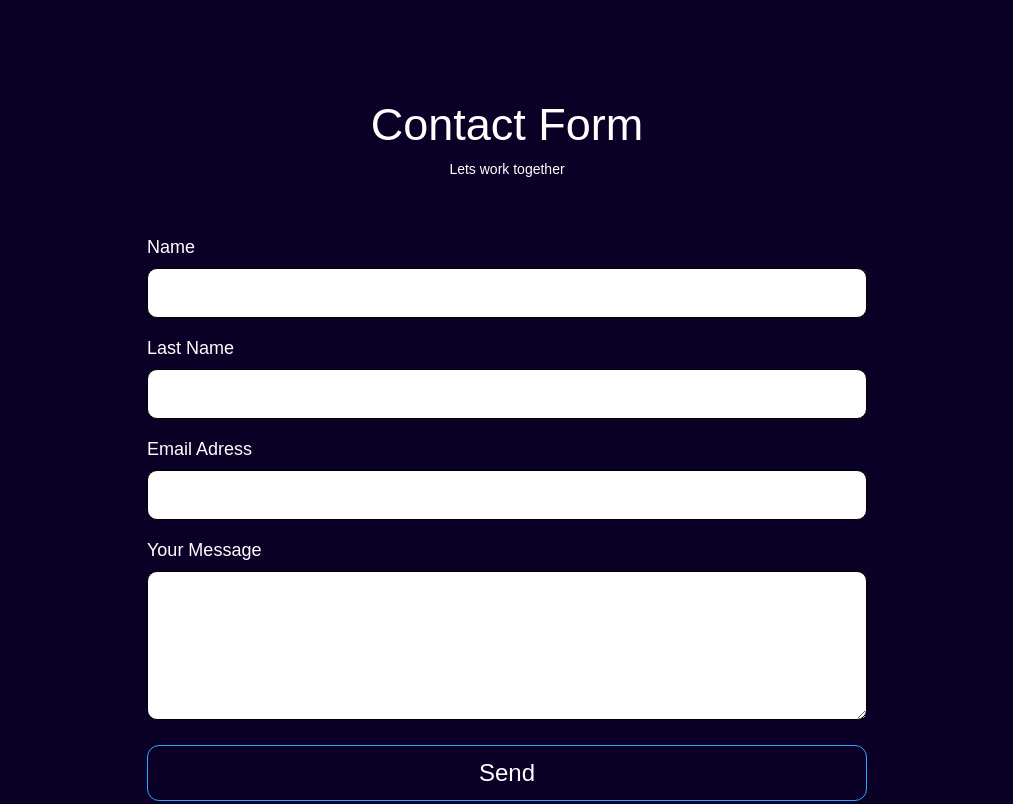
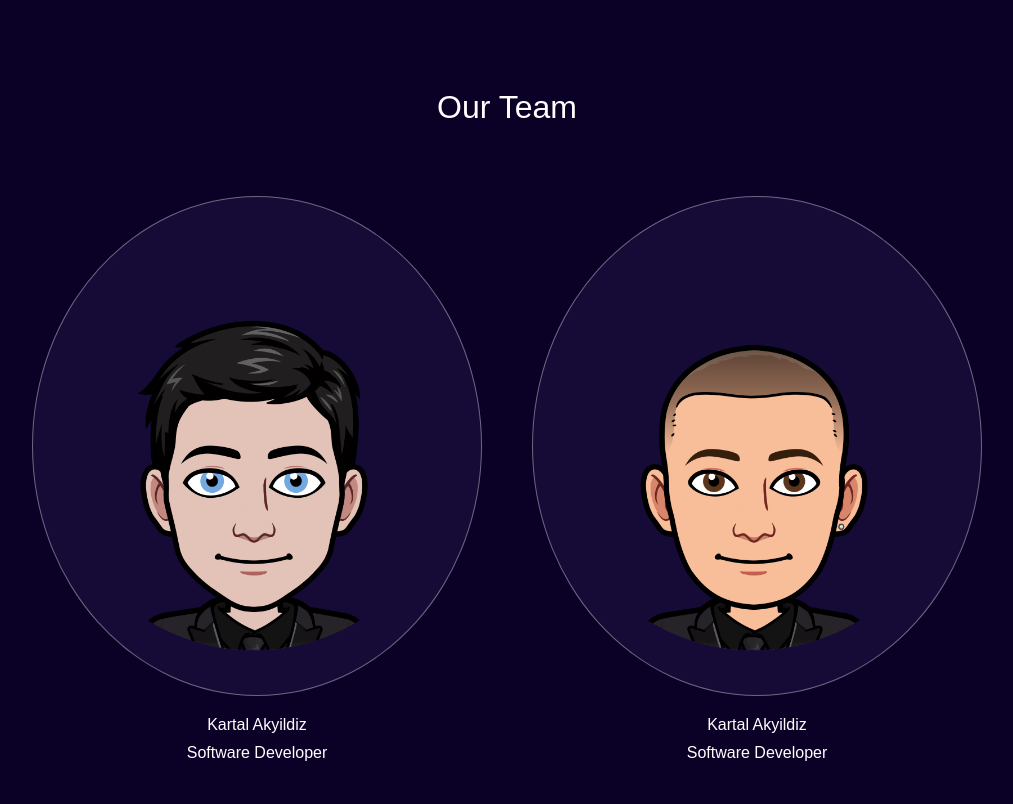
Before and after one commit to batusoyarslan/BKDevs, a plain HTML site: page index.html in a window 1280 px wide. Shown: the part 3260-4064 px from the top of the page, without its empty margins (133-1146 px from the left). Drawn offline with Linux system fonts and the light colour scheme; a script that the page names is missing; a web font is replaced by a local one.

Commit message:
team kismi eklendi

```diff
--- a/index.css
+++ b/index.css
@@ -681,3 +681,51 @@ h3 {
         width: 100%;
     }
 }
+
+
+.team-section{
+    display: flex;
+    flex-direction: column;
+    justify-content: center;
+    align-items: center;
+    color: white;
+    padding: 80px 0;
+}
+
+.circles{
+    display: flex;
+    gap: 50px;
+    padding: 70px 0;
+}
+
+.circle-container {
+    display: flex;
+    flex-direction: column;
+    align-items: center;
+    gap: 10px;
+}
+
+.circle {
+    width: 450px;
+    height: 500px;
+    border-radius: 50%;
+    background-color: #160b37;
+    display: flex;
+    justify-content: center;
+    align-items: center;
+    overflow: hidden;
+    border: 0.2px solid rgba(255, 255, 255, 0.371);
+}
+
+.circle img {
+    width: 100%;
+    height: auto;
+}
+
+.circle-p{
+    padding: 10px 0;
+    text-align: center;
+    display: flex;
+    flex-direction: column;
+    gap: 10px;
+}
--- a/index.html
+++ b/index.html
@@ -176,6 +176,32 @@
     </div>
 </div>
 <div class="container">
+    <div class="team-section">
+        <h1>Our Team</h1>
+        <div class="circles">
+            <div class="circle-container">
+                <div class="circle">
+                    <img src="assets/kartal.png" alt="">
+                </div>
+                <div class="circle-p">
+                    <p>Kartal Akyildiz</p>
+                    <p>Software Developer</p>
+                </div>
+            </div>
+            <div class="circle-container">
+                <div class="circle">
+                    <img src="assets/batu.png" alt="">
+                </div>
+                <div class="circle-p">
+                    <p>Kartal Akyildiz</p>
+                    <p>Software Developer</p>
+                </div>
+            </div>
+        </div>
+    </div>
+   </div>
+
+<div class="container">
     <form action="https://api.web3forms.com/submit" method="POST">
         <div class="contactForm">
             <h1>Contact Form</h1>
```
Also changed, not shown: assets/batu.png (added), assets/kartal.png (added).
